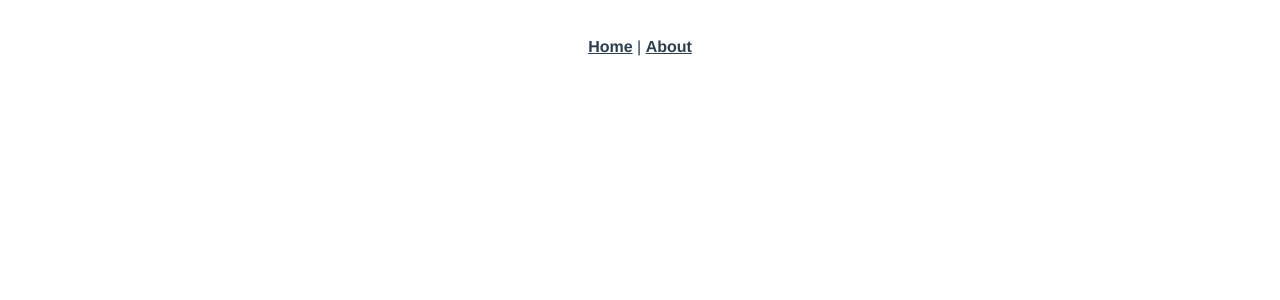
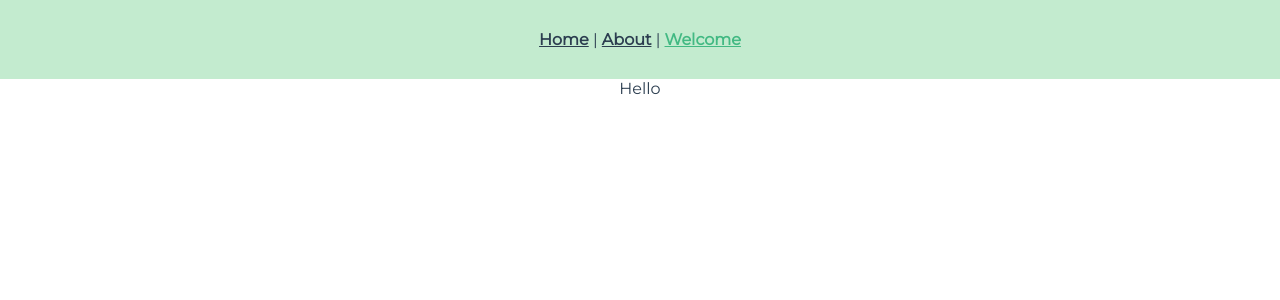
Before and after one commit to AmitVSH/hello-vue, a Vue app: page /welcome in a window 1280 px wide. Shown: the top 300 px of the page. Built offline with nearby package versions, Linux system fonts and the light colour scheme.

Commit message:
Structure cleaned

```diff
--- a/src/App.vue
+++ b/src/App.vue
@@ -1,24 +1,32 @@
 <template>
   <div id="app">
     <div id="nav">
-      <router-link to="/">Home</router-link> |
-      <router-link to="/about">About</router-link>
+        <router-link to="/">Home</router-link> |
+        <router-link to="/about">About</router-link> |
+        <router-link to="/welcome">Welcome</router-link>
     </div>
     <router-view/>
   </div>
 </template>
 
 <style lang="scss">
+@import url('https://fonts.googleapis.com/css?family=Montserrat&display=swap');
+body {
+margin:0px;
+padding:0px;
+}
 #app {
   font-family: 'Avenir', Helvetica, Arial, sans-serif;
   -webkit-font-smoothing: antialiased;
   -moz-osx-font-smoothing: grayscale;
   text-align: center;
   color: #2c3e50;
+  font-family: 'Montserrat', sans-serif;
 }
 
 #nav {
   padding: 30px;
+  background-color: #c3ebcf;
 
   a {
     font-weight: bold;
--- a/src/components/HelloWorld.vue
+++ b/src/components/HelloWorld.vue
@@ -1,32 +1,6 @@
 <template>
   <div class="hello">
-    <h1>{{ msg }}</h1>
-    <p>
-      For a guide and recipes on how to configure / customize this project,<br>
-      check out the
-      <a href="https://cli.vuejs.org" target="_blank" rel="noopener">vue-cli documentation</a>.
-    </p>
-    <h3>Installed CLI Plugins</h3>
-    <ul>
-      <li><a href="https://github.com/vuejs/vue-cli/tree/dev/packages/%40vue/cli-plugin-babel" target="_blank" rel="noopener">babel</a></li>
-      <li><a href="https://github.com/vuejs/vue-cli/tree/dev/packages/%40vue/cli-plugin-eslint" target="_blank" rel="noopener">eslint</a></li>
-    </ul>
-    <h3>Essential Links</h3>
-    <ul>
-      <li><a href="https://vuejs.org" target="_blank" rel="noopener">Core Docs</a></li>
-      <li><a href="https://forum.vuejs.org" target="_blank" rel="noopener">Forum</a></li>
-      <li><a href="https://chat.vuejs.org" target="_blank" rel="noopener">Community Chat</a></li>
-      <li><a href="https://twitter.com/vuejs" target="_blank" rel="noopener">Twitter</a></li>
-      <li><a href="https://news.vuejs.org" target="_blank" rel="noopener">News</a></li>
-    </ul>
-    <h3>Ecosystem</h3>
-    <ul>
-      <li><a href="https://router.vuejs.org" target="_blank" rel="noopener">vue-router</a></li>
-      <li><a href="https://vuex.vuejs.org" target="_blank" rel="noopener">vuex</a></li>
-      <li><a href="https://github.com/vuejs/vue-devtools#vue-devtools" target="_blank" rel="noopener">vue-devtools</a></li>
-      <li><a href="https://vue-loader.vuejs.org" target="_blank" rel="noopener">vue-loader</a></li>
-      <li><a href="https://github.com/vuejs/awesome-vue" target="_blank" rel="noopener">awesome-vue</a></li>
-    </ul>
+    Hello Vue :-)
   </div>
 </template>
 
--- /dev/null
+++ b/src/components/Welcome.vue
@@ -0,0 +1,13 @@
+<template lang="html">
+  <div class="">
+    Hello
+  </div>
+</template>
+
+<script>
+export default {
+}
+</script>
+
+<style lang="css" scoped>
+</style>
--- a/src/router/index.js
+++ b/src/router/index.js
@@ -17,6 +17,14 @@ const routes = [
     // this generates a separate chunk (about.[hash].js) for this route
     // which is lazy-loaded when the route is visited.
     component: () => import(/* webpackChunkName: "about" */ '../views/About.vue')
+  },
+  {
+    path: '/welcome',
+    name: 'welcome',
+    // route level code-splitting
+    // this generates a separate chunk (about.[hash].js) for this route
+    // which is lazy-loaded when the route is visited.
+    component: () => import(/* webpackChunkName: "about" */ '../components/Welcome.vue')
   }
 ]
 
```
